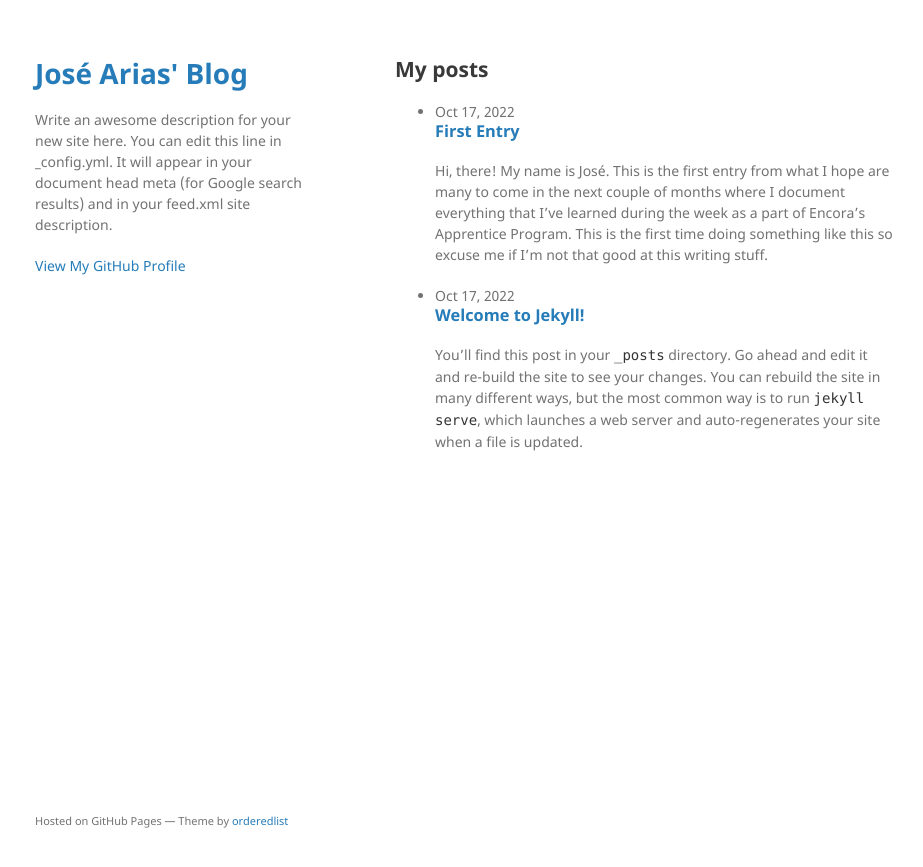
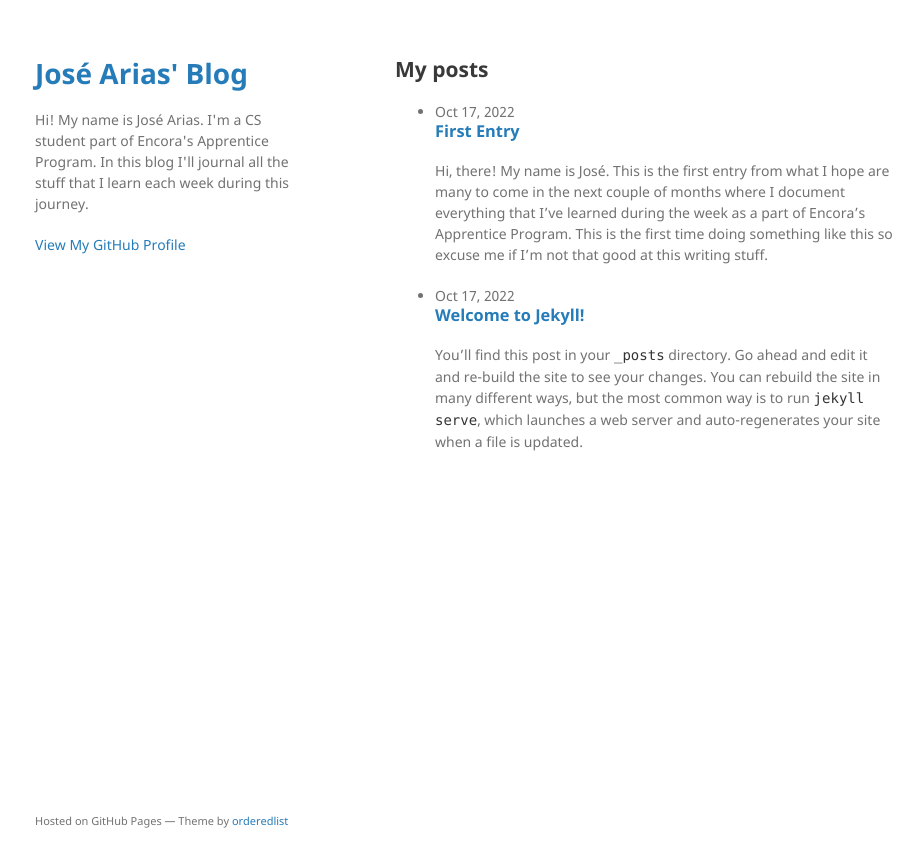
Before and after one commit to joseearias/joseearias.github.io, a Jekyll site: the page built from index.markdown, in a window 1280 px wide. Shown: the top 867 px of the page, without its empty margins (175-1098 px from the left). Built offline with Jekyll 4.4.1, drawn with Linux system fonts in a browser that asks for light colours.

Commit message:
changed description

```diff
--- a/_config.yml
+++ b/_config.yml
@@ -21,9 +21,9 @@
 title: José Arias' Blog
 email: j.ariascanto@gmail.com
 description: >- # this means to ignore newlines until "baseurl:"
-  Write an awesome description for your new site here. You can edit this
-  line in _config.yml. It will appear in your document head meta (for
-  Google search results) and in your feed.xml site description.
+  Hi! My name is José Arias. I'm a CS student part of Encora's
+  Apprentice Program. In this blog I'll journal all the stuff
+  that I learn each week during this journey.
 baseurl: "" # the subpath of your site, e.g. /blog
 url: "https://joseearias.github.io" # the base hostname & protocol for your site, e.g. http://example.com
 twitter_username: jekyllrb
```
